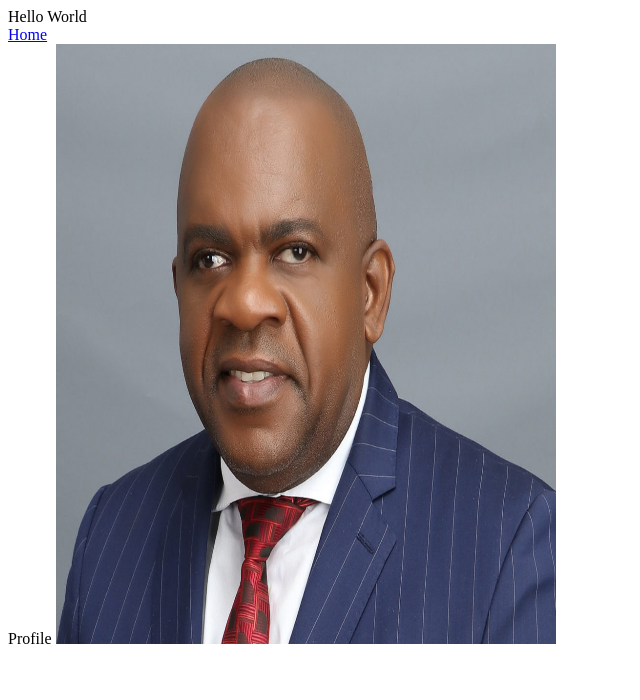
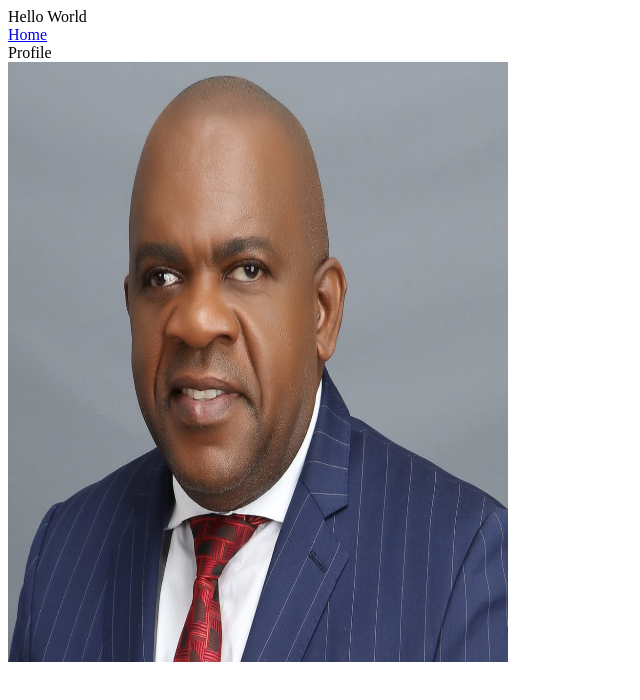
Before and after one commit to Okkeaa/Musni_Website, a plain HTML site: page b.html in a window 1280 px wide. Shown: the whole page, without its empty margins (0-640 px from the left). Drawn offline with Linux system fonts and the light colour scheme.

Commit message:
Update b.html

```diff
--- a/b.html
+++ b/b.html
@@ -3,5 +3,7 @@ Hello World
 <br />
 <a href="index.html">Home</a>
 <br />
-Profile <img src="image/Boy.jpg" width="500" height="600">
+Profile
+<br>
+<img src="image/Boy.jpg" width="500" height="600">
 </html>
```
